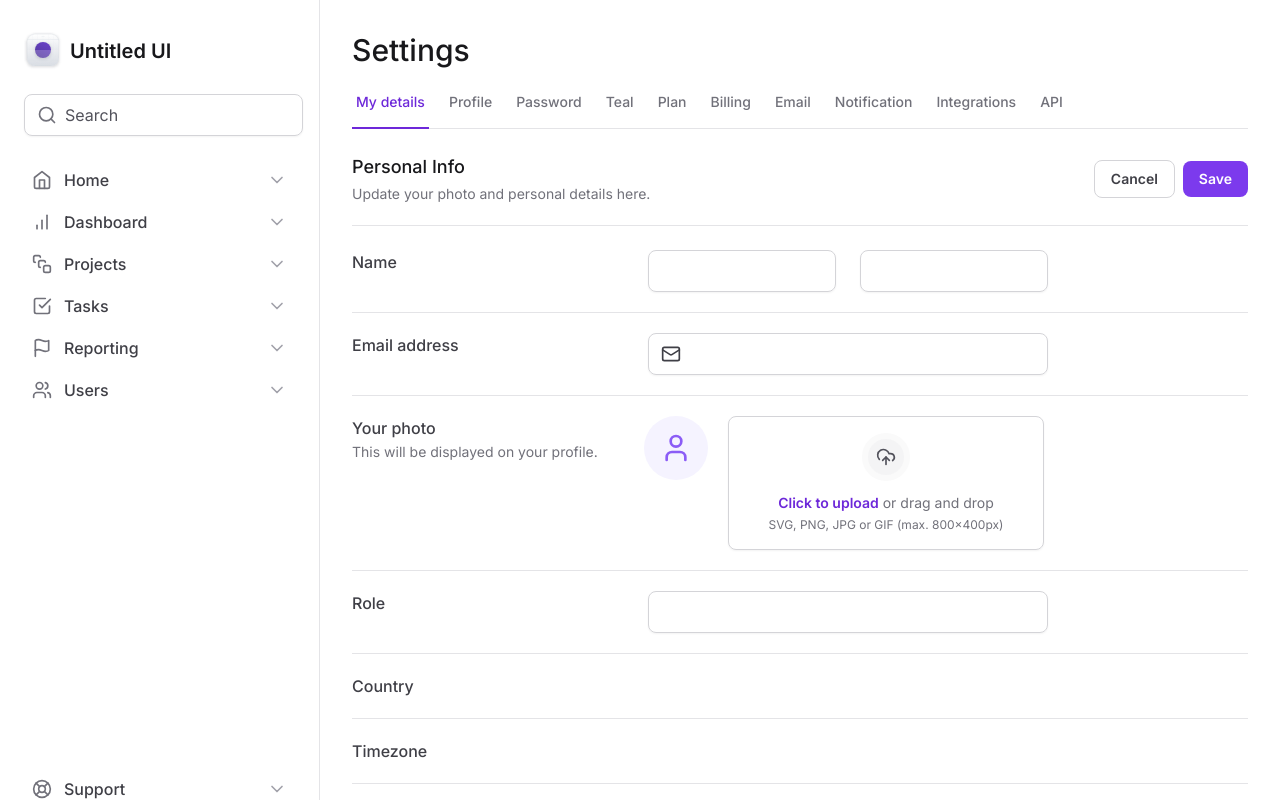
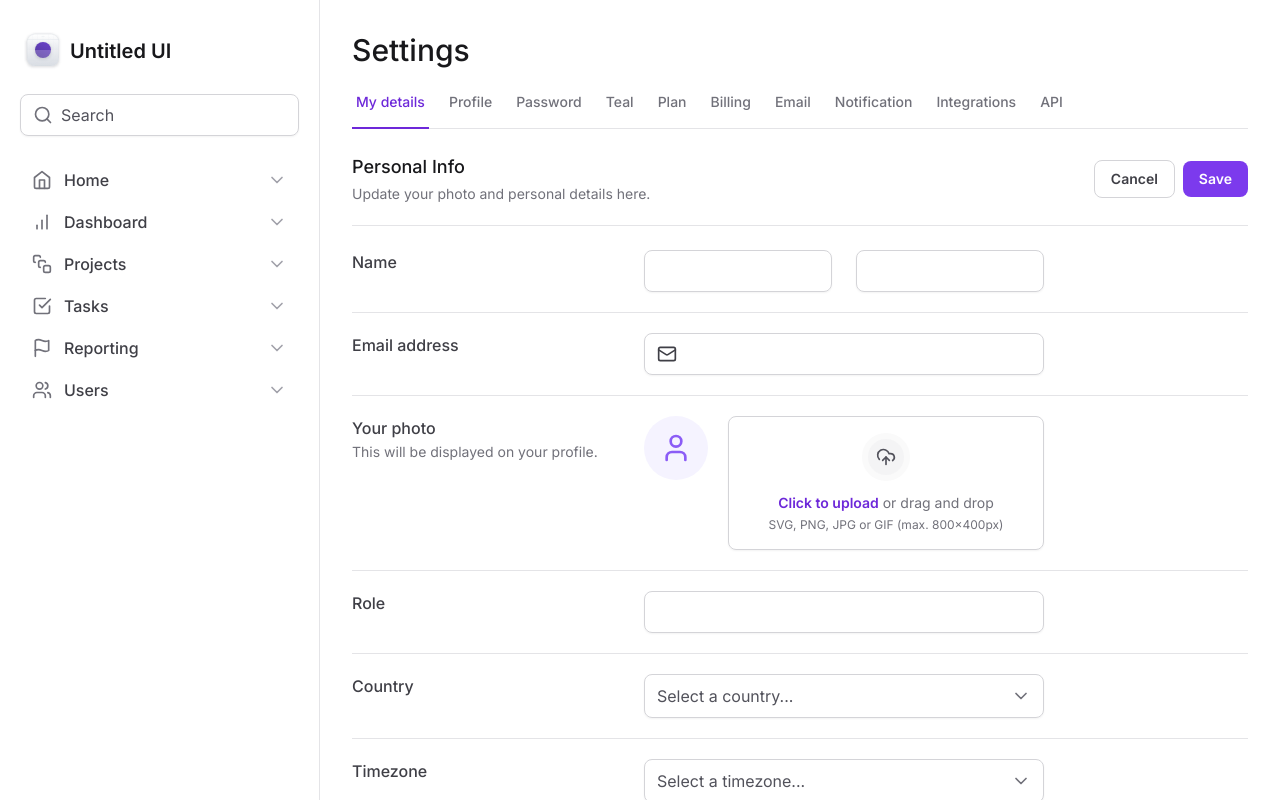
Before and after one commit to AdrielGarciaS/tailwind-next, a Next.js app: page / in a window 1280 px wide. Shown: the top 800 px of the page. Built offline with nearby package versions, Linux system fonts and the light colour scheme.

Commit message:
feat: create select component

```diff
--- a/package.json
+++ b/package.json
@@ -9,6 +9,7 @@
     "lint": "next lint"
   },
   "dependencies": {
+    "@radix-ui/react-select": "^2.1.6",
     "@radix-ui/react-tabs": "^1.0.4",
     "framer-motion": "^11.0.8",
     "lucide-react": "^0.341.0",
--- a/src/app/page.tsx
+++ b/src/app/page.tsx
@@ -3,6 +3,8 @@
 import { Input } from '@/components/Input'
 import { SettingsTabs } from '@/components/SettingsTabs'
 import * as FileInput from '@/components/Form/FileInput'
+import { Select } from '@/components/Form/Select'
+import { SelectItem } from '@/components/Form/Select/SelectItem'
 
 export default function Home() {
   return (
@@ -117,7 +119,11 @@
               Country
             </label>
 
-            <div />
+            <Select placeholder="Select a country...">
+              <SelectItem value="br" text="Brazil" />
+
+              <SelectItem value="us" text="United States" />
+            </Select>
           </div>
 
           <div className="grid grid-cols-form gap-3 pt-5">
@@ -128,7 +134,14 @@
               Timezone
             </label>
 
-            <div />
+            <Select placeholder="Select a timezone...">
+              <SelectItem
+                value="utc8"
+                text="Pacific Standard Time (UTC-08:00)"
+              />
+
+              <SelectItem value="utc3" text="América São Paulo (UTC-03:00)" />
+            </Select>
           </div>
 
           <div className="grid grid-cols-form gap-3 pt-5">
--- /dev/null
+++ b/src/components/Form/Select/SelectItem.tsx
@@ -0,0 +1,23 @@
+'use client'
+
+import * as Select from '@radix-ui/react-select'
+import { Check } from 'lucide-react'
+
+export interface SelectItemProps extends Select.SelectItemProps {
+  text: string
+}
+
+export function SelectItem({ text, ...props }: SelectItemProps) {
+  return (
+    <Select.Item
+      className="flex items-center justify-between gap-2 px-3 py-2.5 outline-none data-[highlighted]:bg-zinc-50"
+      {...props}
+    >
+      <Select.ItemText className="text-black">{text}</Select.ItemText>
+
+      <Select.ItemIndicator>
+        <Check className="h-4 w-4 text-violet-500" />
+      </Select.ItemIndicator>
+    </Select.Item>
+  )
+}
--- /dev/null
+++ b/src/components/Form/Select/index.tsx
@@ -0,0 +1,38 @@
+'use client'
+
+import * as SelectPrimitive from '@radix-ui/react-select'
+import { ChevronDown } from 'lucide-react'
+import { ReactNode } from 'react'
+
+export interface SelectProps {
+  children: ReactNode
+  placeholder?: string
+}
+
+export function Select({ children, placeholder }: SelectProps) {
+  return (
+    <SelectPrimitive.Root>
+      <SelectPrimitive.Trigger className="flex h-11 w-full items-center justify-between gap-2 rounded-lg border border-zinc-300 px-3 py-2 shadow-sm data-[placeholder]:text-zinc-600">
+        <SelectPrimitive.Value
+          className="text-black"
+          placeholder={placeholder}
+        />
+
+        <SelectPrimitive.Icon>
+          <ChevronDown className="h-5 w-5 text-zinc-500" />
+        </SelectPrimitive.Icon>
+      </SelectPrimitive.Trigger>
+
+      <SelectPrimitive.Portal>
+        <SelectPrimitive.Content
+          side="bottom"
+          position="popper"
+          sideOffset={8}
+          className="z-10 w-[--radix-select-trigger-width] overflow-hidden rounded-lg border border-zinc-200 bg-white"
+        >
+          <SelectPrimitive.Viewport>{children}</SelectPrimitive.Viewport>
+        </SelectPrimitive.Content>
+      </SelectPrimitive.Portal>
+    </SelectPrimitive.Root>
+  )
+}
--- a/src/components/Input.tsx
+++ b/src/components/Input.tsx
@@ -22,7 +22,7 @@
 function InputRoot(props: InputRootProps) {
   return (
     <div
-      className="mx-1 flex w-full items-center gap-2 rounded-lg border border-zinc-300 px-3 py-2 shadow-sm"
+      className="flex w-full items-center gap-2 rounded-lg border border-zinc-300 px-3 py-2 shadow-sm"
       {...props}
     ></div>
   )
```
Also changed, not shown: 1 other file (tests, documents, lock files or other folders).
